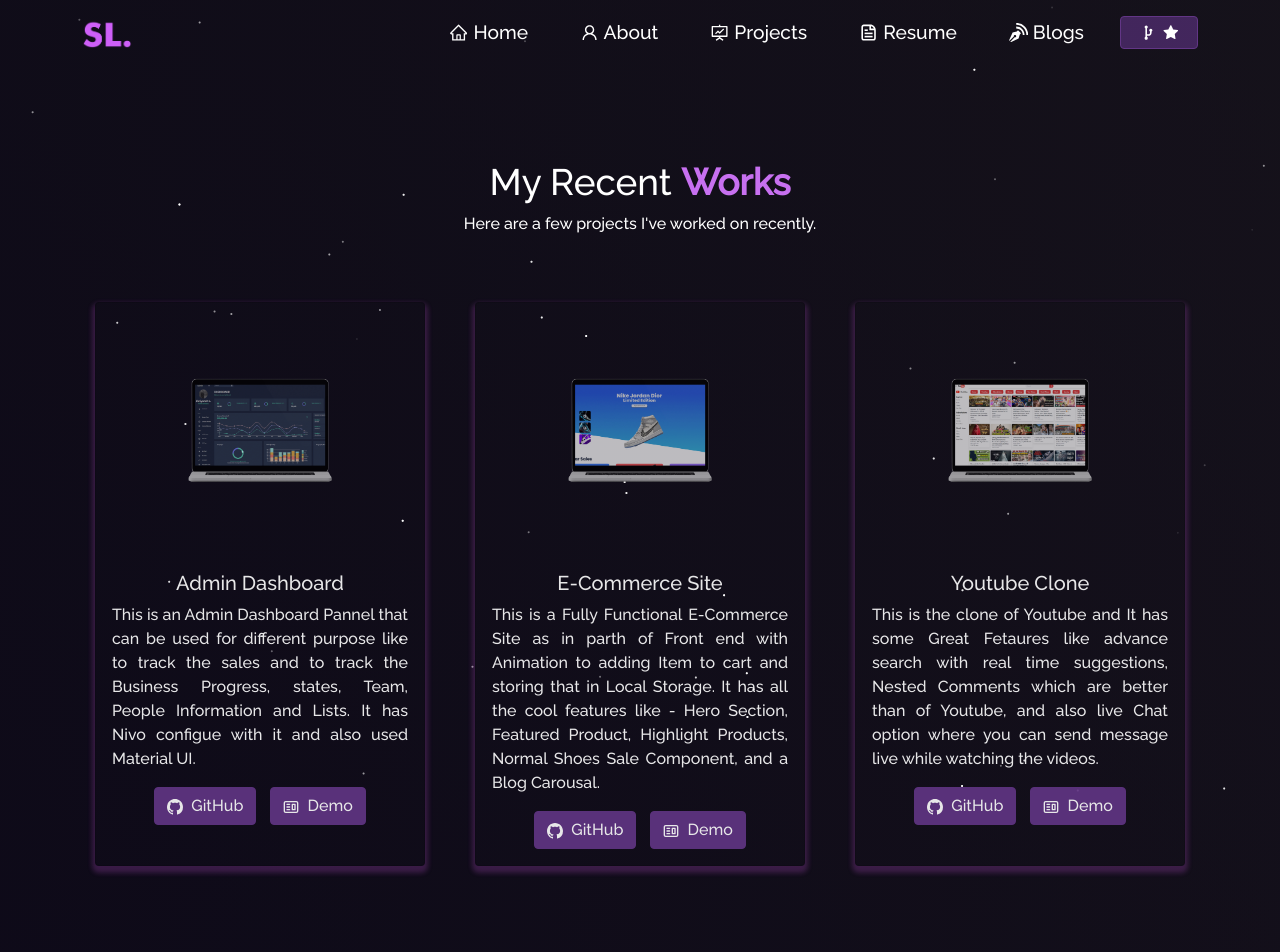
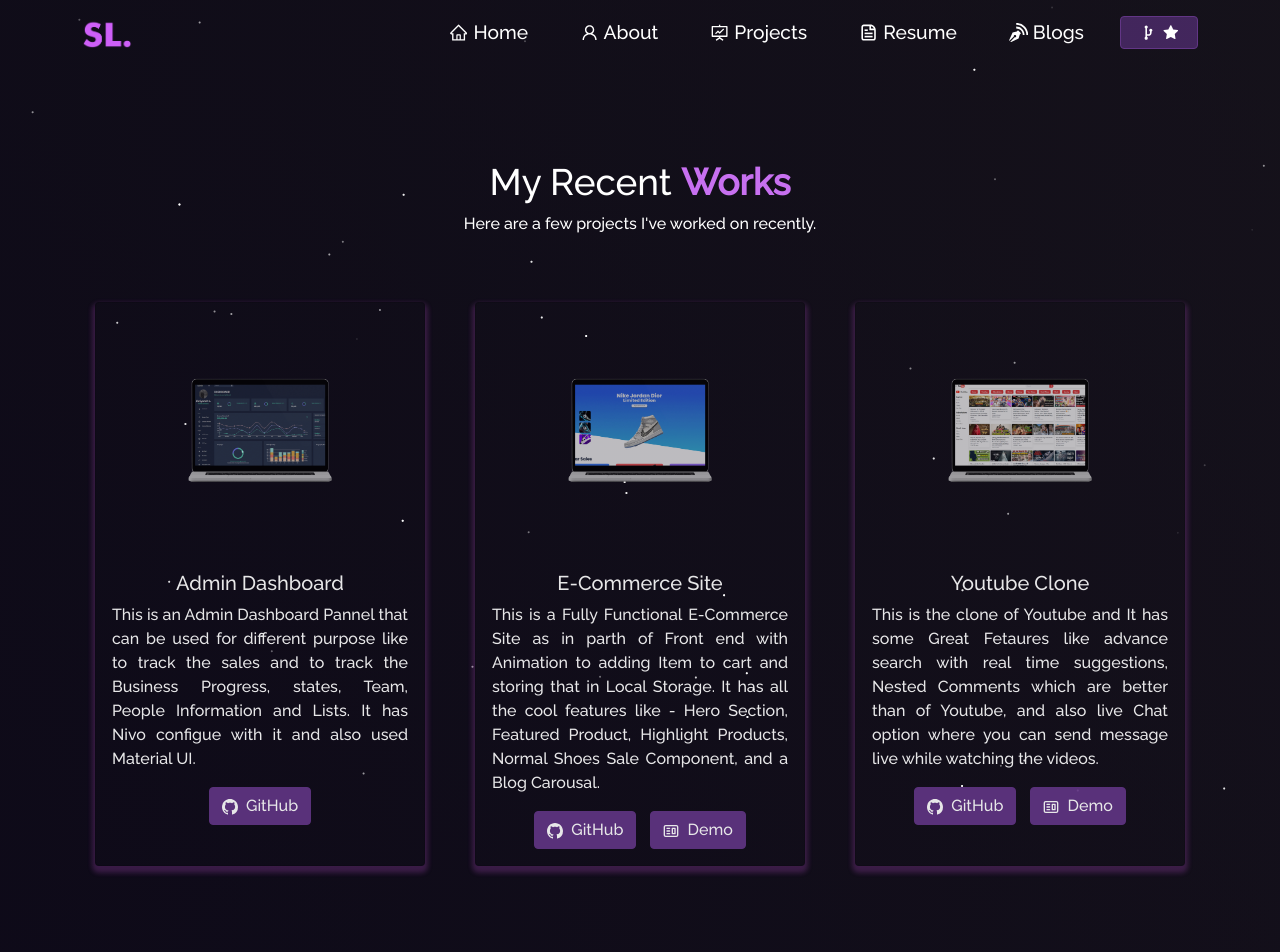
Before and after one commit to whoshriyansh/My-Portfolio, a React (Create React App) app: page /project in a window 1280 px wide. Shown: the top 952 px of the page. Built offline with nearby package versions, Linux system fonts and the light colour scheme.

Commit message:
Fourth Upadate of link in the Project Section

```diff
--- a/src/components/Projects/Projects.js
+++ b/src/components/Projects/Projects.js
@@ -28,7 +28,7 @@
               title="Admin Dashboard"
               description="This is an Admin Dashboard Pannel that can be used for different purpose like to track the sales and to track the Business Progress, states, Team, People Information and Lists. It has Nivo configue with it and also used Material UI."
               ghLink="https://github.com/whoshriyansh/React-Dashboard"
-              demoLink="https://chatify-49.web.app/"
+              demoLink=""
             />
           </Col>
 
```
